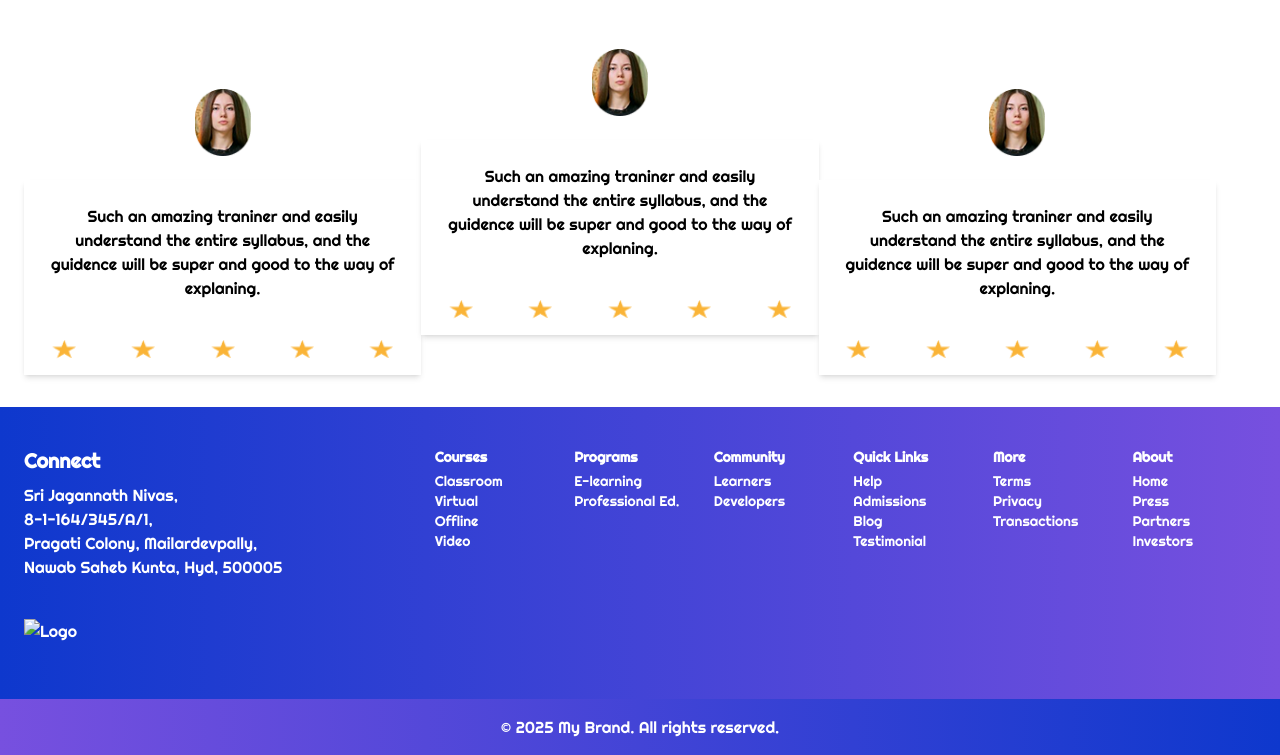
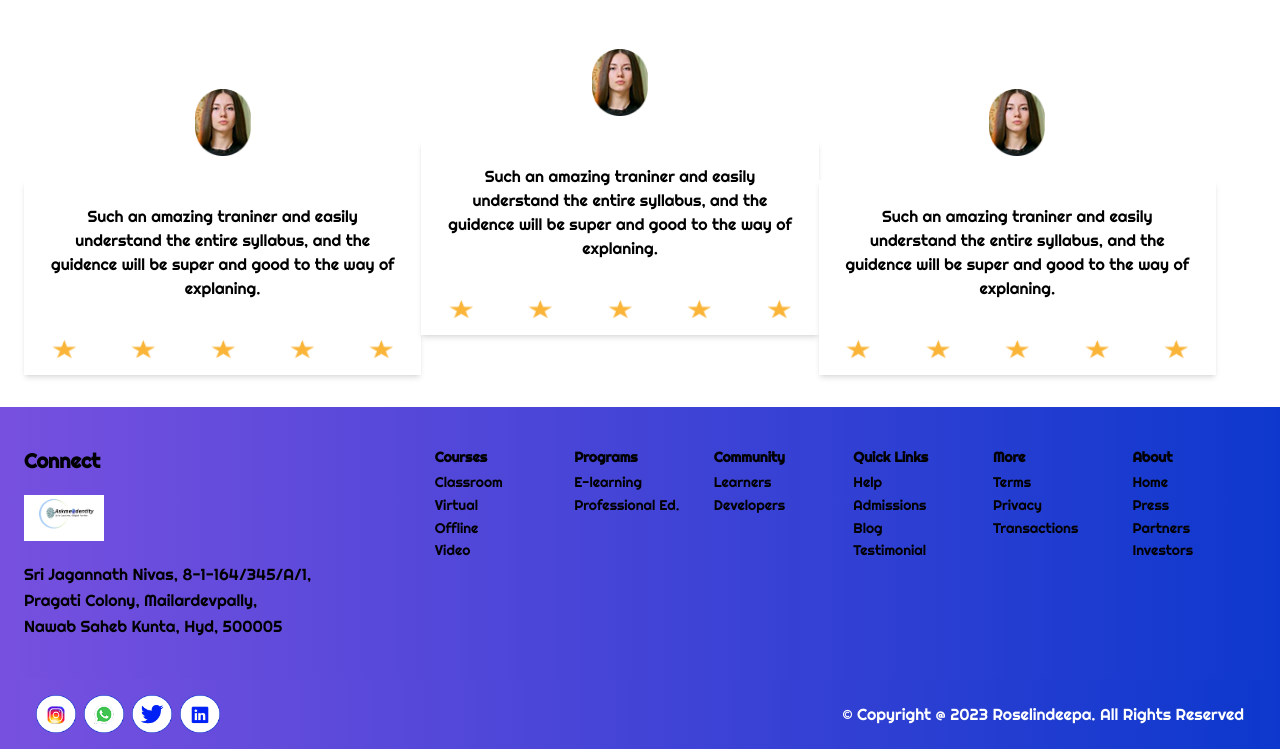
Before and after one commit to MasterAtDesign/Task-Tailwind, a plain HTML site: page index.html in a window 1280 px wide. Shown: the part 3564-4319 px from the top of the page. Drawn offline with nearby package versions, Linux system fonts and the light colour scheme.

Commit message:
footer section changes

```diff
--- a/index.html
+++ b/index.html
@@ -40,6 +40,7 @@
             --brand-text: #FFFFFF;
             --background-body: linear-gradient(to right, var(--brand-primary), var(--brand-accent));
             --background-body-section5: linear-gradient(to Bottom, var(--brand-text), var(--brand-secondary));
+            --background-footer: linear-gradient(to left, var(--brand-primary), var(--brand-accent));
         }
 
         body {
@@ -77,6 +78,10 @@
 
         .brand-bg-section5 {
             background: var(--background-body-section5);
+        }
+
+        .brand-bg-footer {
+            background: var(--background-footer);
         }
 
         .text-brand-accent {
@@ -647,14 +652,20 @@
 
         </section>
     </main>
-    <footer class="brand-bg  text-white pt-10">
+    <footer class="brand-bg-footer text-black pt-10 brand-font tracking-normal leading-relaxed">
         <div class="px-6">
             <!-- First Row -->
             <div class="flex flex-col md:flex-row justify-between">
                 <!-- Left Block -->
                 <div class="mb-6 md:mb-0 md:w-1/3">
                     <h2 class="text-xl font-semibold mb-2">Connect</h2>
-                    <p>Sri Jagannath Nivas,<br />8-1-164/345/A/1,<br />
+
+                    <div class="my-5 flex items-center justify-start space-x-4">
+                <img src="image/logo.png" alt="Logo" class="w-20 h-auto mr-2">
+
+            </div>
+                    <p>Sri Jagannath Nivas, 8-1-164/345/A/1,<br />
+
                         Pragati Colony, Mailardevpally,<br />
                         Nawab Saheb Kunta, Hyd, 500005</p>
                 </div>
@@ -662,8 +673,8 @@
                 <!-- 6 Column Flex Grid -->
                 <div class="grid grid-cols-2 md:grid-cols-3 lg:grid-cols-6 gap-4 text-sm md:w-2/3">
                     <div>
-                        <h3 class="font-semibold mb-1">Courses</h3>
-                        <ul>
+                        <h3 class="font-semibold mb-1 ">Courses</h3>
+                        <ul class="tracking-normal leading-relaxed">
                             <li>Classroom</li>
                             <li>Virtual</li>
                             <li>Offline</li>
@@ -672,21 +683,21 @@
                     </div>
                     <div>
                         <h3 class="font-semibold mb-1">Programs</h3>
-                        <ul>
+                          <ul class="tracking-normal leading-relaxed">
                             <li>E-learning</li>
                             <li>Professional Ed.</li>
                         </ul>
                     </div>
                     <div>
                         <h3 class="font-semibold mb-1">Community</h3>
-                        <ul>
+                         <ul class="tracking-normal leading-relaxed">
                             <li>Learners</li>
                             <li>Developers</li>
                         </ul>
                     </div>
                     <div>
                         <h3 class="font-semibold mb-1">Quick Links</h3>
-                        <ul>
+                         <ul class="tracking-normal leading-relaxed">
                             <li>Help</li>
                             <li>Admissions</li>
                             <li>Blog</li>
@@ -695,7 +706,7 @@
                     </div>
                     <div>
                         <h3 class="font-semibold mb-1">More</h3>
-                        <ul>
+                          <ul class="tracking-normal leading-relaxed">
                             <li>Terms</li>
                             <li>Privacy</li>
                             <li>Transactions</li>
@@ -703,7 +714,7 @@
                     </div>
                     <div>
                         <h3 class="font-semibold mb-1">About</h3>
-                        <ul>
+                          <ul class="tracking-normal leading-relaxed">
                             <li>Home</li>
                             <li>Press</li>
                             <li>Partners</li>
@@ -714,15 +725,18 @@
             </div>
 
             <!-- Second Row with Logo -->
-            <div class="mt-10 flex items-center justify-start space-x-4">
-                <img src="image/Askmeidentity 1.svg" alt="Logo" class="h-10 w-auto" />
 
-            </div>
         </div>
         <!-- Footer -->
-        <div class="brand-bg1 text-white p-4 mt-10">
-            <div class="max-w-6xl mx-auto text-center ">
-                &copy; 2025 My Brand. All rights reserved.
+        <div class="brand-bg1 text-white p-4 mt-10 mx-5 flex flex-col sm:flex-row  justify-between items-center">
+             <div class="flex sm:flex-row text-center">
+                <img src="image/Group 1000014994.png" alt="Logo" class="w-10 h-auto mr-2">
+                 <img src="image/Group 1000014995.png" alt="Logo" class="w-10 h-auto mr-2">
+                  <img src="image/Group 1000014996.png" alt="Logo" class="w-10 h-auto mr-2">
+                   <img src="image/Group 1000014997.png" alt="Logo" class="w-10 h-auto mr-2">
+            </div>
+            <div class="text-center flex justify-start">
+                &copy; Copyright @ 2023 Roselindeepa. All Rights Reserved
             </div>
         </div>
     </footer>
```
